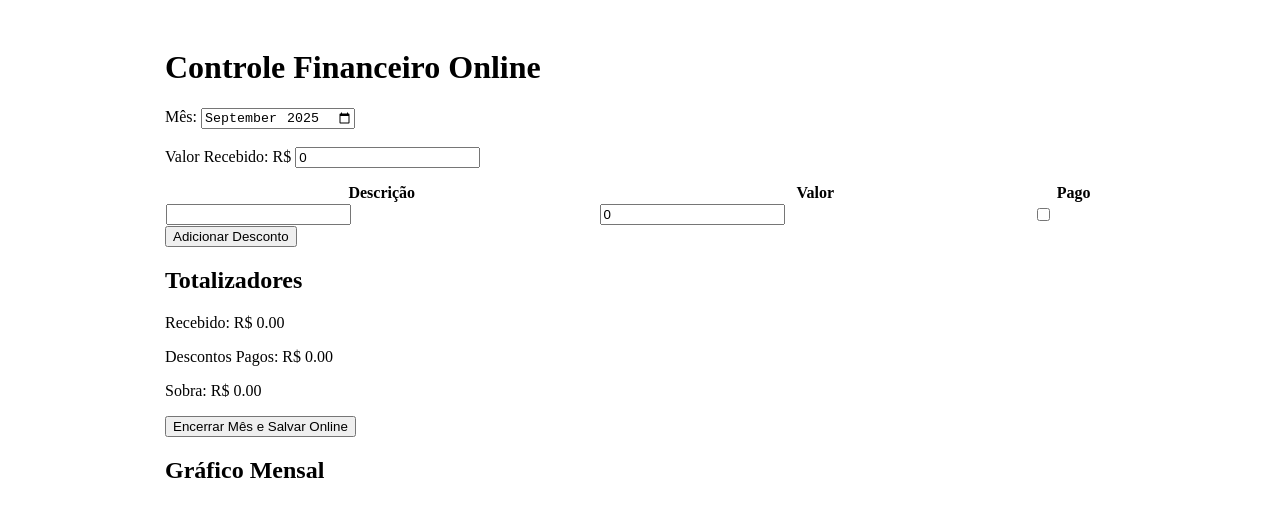
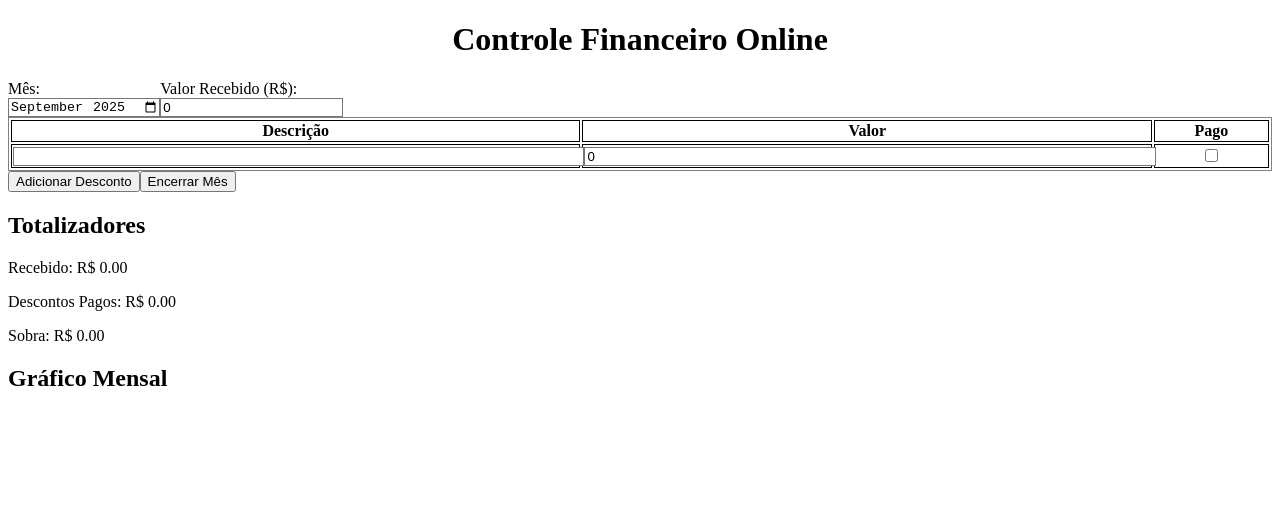
Before and after one commit to diogopq/financeiro-next, a Next.js app: page / in a window 1280 px wide. Shown: the top 516 px of the page. Built offline with nearby package versions, Linux system fonts and the light colour scheme; no server answers; the database is empty.

Commit message:
muita coisa

```diff
--- /dev/null
+++ b/pages/_app.js
@@ -0,0 +1,4 @@
+import '../styles/globals.css'
+export default function App({ Component, pageProps }) {
+  return <Component {...pageProps} />
+}
--- a/pages/index.js
+++ b/pages/index.js
@@ -23,12 +23,10 @@ export default function Home() {
     atualizarTotais();
   }, [descontos, valorRecebido]);
 
-  const atualizarTotais = () => {
-    // força re-render para atualizar cores no JSX
-  };
+  const atualizarTotais = () => {};
 
   const carregarUltimoMes = async () => {
-    const { data, error } = await supabase.from('meses').select('*').order('id',{ascending:false}).limit(1);
+    const { data } = await supabase.from('meses').select('*').order('id',{ascending:false}).limit(1);
     if(data && data.length>0){
       const ultimo = data[0];
       const desc = ultimo.desconto_descricao || [];
@@ -47,24 +45,20 @@ export default function Home() {
     setDescontos(novo);
   };
 
-  const adicionarLinha = () => {
-    setDescontos([...descontos, {descricao:'', valor:0, pago:false}]);
-  };
+  const adicionarLinha = () => setDescontos([...descontos, {descricao:'', valor:0, pago:false}]);
 
   const encerrarMes = async () => {
     const descontoDescricao = descontos.map(d=>d.descricao);
     const descontoValor = descontos.map(d=>d.valor);
     const descontoPago = descontos.map(d=>d.pago);
-
-    const { data, error } = await supabase.from('meses').insert([{
+    await supabase.from('meses').insert([{
       mes,
       valor_recebido: valorRecebido,
       desconto_descricao: descontoDescricao,
       desconto_valor: descontoValor,
       desconto_pago: descontoPago
     }]);
-    if(error) console.error(error);
-    else alert('Mês salvo no Supabase!');
+    alert('Mês salvo no Supabase!');
     mostrarGrafico();
   };
 
@@ -93,33 +87,52 @@ export default function Home() {
   const sobra = valorRecebido - totalDescontos;
 
   return (
-    <div style={{maxWidth:'950px', margin:'auto', padding:'20px'}}>
-      <h1>Controle Financeiro Online</h1>
-      <label>Mês: <input type="month" value={mes} onChange={e=>setMes(e.target.value)} /></label><br/><br/>
-      <label>Valor Recebido: R$ <input type="number" value={valorRecebido} onChange={e=>setValorRecebido(parseFloat(e.target.value)||0)} /></label>
-      <table style={{width:'100%', borderCollapse:'collapse', marginTop:'15px'}}>
-        <thead>
+    <div className="max-w-4xl mx-auto p-6 bg-gray-50 rounded-lg shadow-md mt-6">
+      <h1 className="text-2xl font-bold mb-4 text-center">Controle Financeiro Online</h1>
+
+      <div className="flex flex-wrap gap-4 mb-4">
+        <label className="flex flex-col">
+          Mês:
+          <input type="month" value={mes} onChange={e=>setMes(e.target.value)} className="border p-2 rounded"/>
+        </label>
+        <label className="flex flex-col">
+          Valor Recebido (R$):
+          <input type="number" value={valorRecebido} onChange={e=>setValorRecebido(parseFloat(e.target.value)||0)} className="border p-2 rounded"/>
+        </label>
+      </div>
+
+      <table className="w-full border border-gray-300 mb-4">
+        <thead className="bg-gray-200">
           <tr>
-            <th>Descrição</th><th>Valor</th><th>Pago</th>
+            <th className="border p-2">Descrição</th>
+            <th className="border p-2">Valor</th>
+            <th className="border p-2">Pago</th>
           </tr>
         </thead>
         <tbody>
           {descontos.map((d,i)=>(
-            <tr key={i} style={{backgroundColor:d.pago && d.valor>0 ? '#d4edda' : (!d.pago && d.valor>0 ? '#f8d7da' : 'transparent')}}>
-              <td><input type="text" value={d.descricao} onChange={e=>handleDescontoChange(i,'descricao',e.target.value)} /></td>
-              <td><input type="number" value={d.valor} onChange={e=>handleDescontoChange(i,'valor',e.target.value)} /></td>
-              <td><input type="checkbox" checked={d.pago} onChange={e=>handleDescontoChange(i,'pago',e.target.checked)} /></td>
+            <tr key={i} className={d.pago && d.valor>0 ? 'bg-green-100' : (!d.pago && d.valor>0 ? 'bg-red-100' : '')}>
+              <td className="border p-2"><input type="text" value={d.descricao} onChange={e=>handleDescontoChange(i,'descricao',e.target.value)} className="w-full p-1 border rounded"/></td>
+              <td className="border p-2"><input type="number" value={d.valor} onChange={e=>handleDescontoChange(i,'valor',e.target.value)} className="w-full p-1 border rounded"/></td>
+              <td className="border p-2 text-center"><input type="checkbox" checked={d.pago} onChange={e=>handleDescontoChange(i,'pago',e.target.checked)} /></td>
             </tr>
           ))}
         </tbody>
       </table>
-      <button onClick={adicionarLinha}>Adicionar Desconto</button>
-      <h2>Totalizadores</h2>
-      <p>Recebido: R$ {valorRecebido.toFixed(2)}</p>
-      <p>Descontos Pagos: R$ {totalDescontos.toFixed(2)}</p>
-      <p>Sobra: R$ {sobra.toFixed(2)}</p>
-      <button onClick={encerrarMes}>Encerrar Mês e Salvar Online</button>
-      <h2>Gráfico Mensal</h2>
+
+      <div className="flex gap-4 mb-4">
+        <button onClick={adicionarLinha} className="bg-blue-500 text-white px-4 py-2 rounded hover:bg-blue-600">Adicionar Desconto</button>
+        <button onClick={encerrarMes} className="bg-green-500 text-white px-4 py-2 rounded hover:bg-green-600">Encerrar Mês</button>
+      </div>
+
+      <div className="mb-4">
+        <h2 className="text-xl font-semibold">Totalizadores</h2>
+        <p>Recebido: R$ {valorRecebido.toFixed(2)}</p>
+        <p>Descontos Pagos: R$ {totalDescontos.toFixed(2)}</p>
+        <p>Sobra: R$ {sobra.toFixed(2)}</p>
+      </div>
+
+      <h2 className="text-xl font-semibold mb-2">Gráfico Mensal</h2>
       <canvas ref={chartRef}></canvas>
     </div>
   )
--- /dev/null
+++ b/postcss.config.mjs
@@ -0,0 +1,6 @@
+const config = {
+  plugins: {
+    "@tailwindcss/postcss": {},
+  },
+};
+export default config;
--- /dev/null
+++ b/styles/globals.css
@@ -0,0 +1,3 @@
+@tailwind base;
+@tailwind components;
+@tailwind utilities;
--- /dev/null
+++ b/tailwind.config.js
@@ -0,0 +1,9 @@
+/** @type {import('tailwindcss').Config} */
+module.exports = {
+  content: [
+    "./pages/**/*.{js,ts,jsx,tsx}",
+    "./components/**/*.{js,ts,jsx,tsx}",
+  ],
+  theme: { extend: {} },
+  plugins: [],
+}
```
Also changed, not shown: package.json (+11 -3 lines), 1 other file (tests, documents, lock files or other folders).
